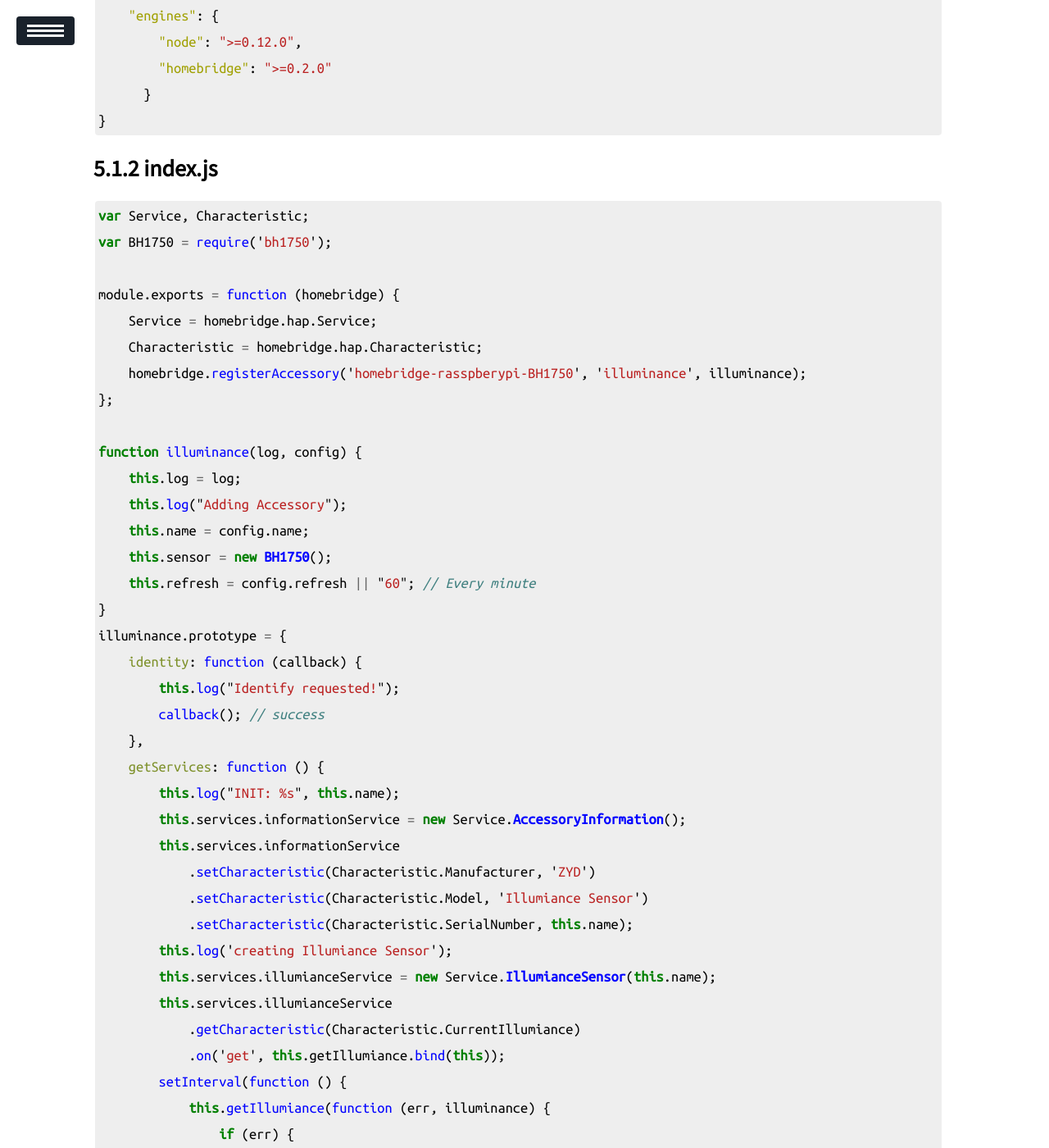
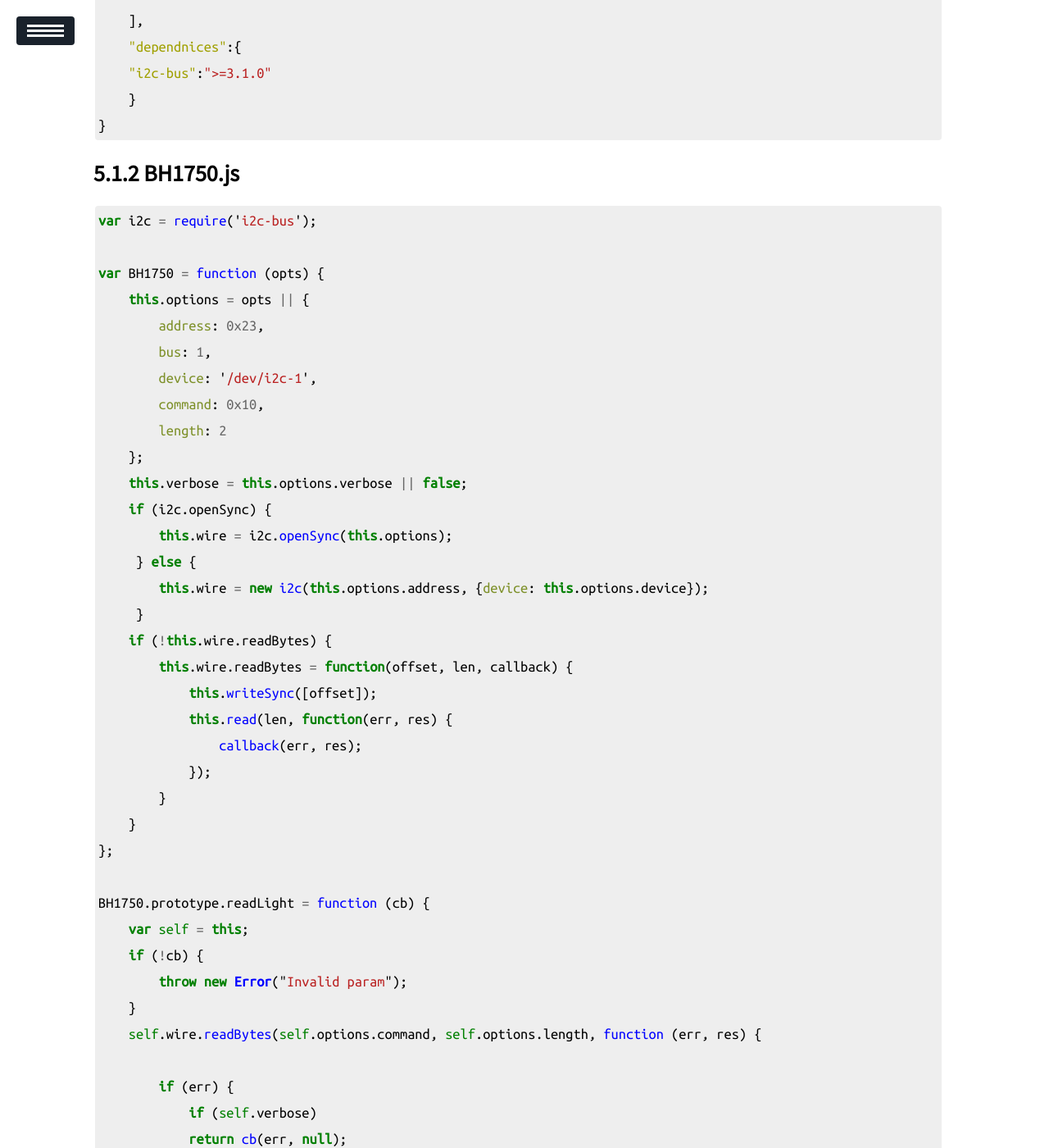
Before and after one commit to ZhaoYandong00/zhaoyandong00.github.io, a Jekyll site: the page built from _posts/Raspberrypi/2020-04-14-homebridge-install.md, in a window 1280 px wide and 1400 px high, scrolled down 4682 px. Shown: the whole window at 82% size. Built offline with Jekyll 4.4.1, drawn with Linux system fonts in a browser that asks for light colours; comment, search, counter and statistics services are not loaded; some of the changed text lies outside the part shown.

Commit message:
bh1750修改

````diff
--- a/_posts/Raspberrypi/2020-04-14-homebridge-install.md
+++ b/_posts/Raspberrypi/2020-04-14-homebridge-install.md
@@ -53,14 +53,10 @@ sudo apt install ffmpeg
 ```
 
 ### 安装插件
-- 安装插件
-```
-sudo npm install -g homebridge-camera-rpi
-```
-- 编辑homebridge的config.json，在platforms里添加以下内容
-```
-sudo nano /var/lib/homebridge/config.json
-```
+- 在[homebridge-config-ui-x](http://raspberrypi:8581)（默认账号：admin 密码：admin)插件中，搜索`rpi-camera`
+- 选择`Homebridge Camera Rpi`安装
+
+- 编辑配置`config.json`，在platforms里添加以下内容
 ```json
     {
       "platform": "rpi-camera",
@@ -68,20 +64,13 @@ sudo nano /var/lib/homebridge/config.json
     }
 ```
 
-- 重启
-```
-sudo reboot
-```
+- 重启homebridge
+
 
 ## 安装温湿度插件
-- 安装插件
-```
-sudo npm install -g homebridge-dht
-```
-- 编辑homebridge的config.json
-```
-sudo nano /var/lib/homebridge/config.json
-```
+- 在[homebridge-config-ui-x](http://raspberrypi:8581),搜索`dht`
+- 选择`Homebridge Dht`安装
+- 编辑`config.json`
 ```json
 {
     "bridge": {
@@ -146,14 +135,77 @@ miio discover
     "engines": {
         "node": ">=0.12.0",
         "homebridge": ">=0.2.0"
-      }
+      },
+    "keywords":[
+    "hombridge-plugin"
+    "illuminance"
+    ],
+    "dependnices":{
+    "i2c-bus":">=3.1.0"
+    }
 }
+```
+### BH1750.js
+```js
+var i2c = require('i2c-bus');
+
+var BH1750 = function (opts) {
+    this.options = opts || {
+        address: 0x23,
+        bus: 1,
+        device: '/dev/i2c-1',
+        command: 0x10,
+        length: 2
+    };
+    this.verbose = this.options.verbose || false;
+    if (i2c.openSync) {
+        this.wire = i2c.openSync(this.options);
+     } else {
+        this.wire = new i2c(this.options.address, {device: this.options.device});
+     }
+    if (!this.wire.readBytes) {
+        this.wire.readBytes = function(offset, len, callback) {
+            this.writeSync([offset]);
+            this.read(len, function(err, res) {
+                callback(err, res);
+            });
+        }
+    }
+};
+
+BH1750.prototype.readLight = function (cb) {
+    var self = this;
+    if (!cb) {
+        throw new Error("Invalid param");
+    }
+    self.wire.readBytes(self.options.command, self.options.length, function (err, res) {
+
+        if (err) {
+            if (self.verbose)
+            return cb(err, null);
+        }
+        var hi = res[0];
+        var lo = res[1];
+        if (Buffer.isBuffer(res)) {
+           hi = res.readUInt8(0);
+           lo = res.readUInt8(1);
+        }
+
+        var lux = ((hi << 8) + lo)/1.2;
+        if (self.options.command === 0x11) {
+            lux = lux/2;
+        }
+        cb(null, lux);
+    });
+};
+
+module.exports = BH1750;
 ```
 
 ### index.js
 ```js
 var Service, Characteristic;
-var BH1750 = require('bh1750');
+var BH1750 = require('./bh1750.js');
 
 module.exports = function (homebridge) {
     Service = homebridge.hap.Service;
````
